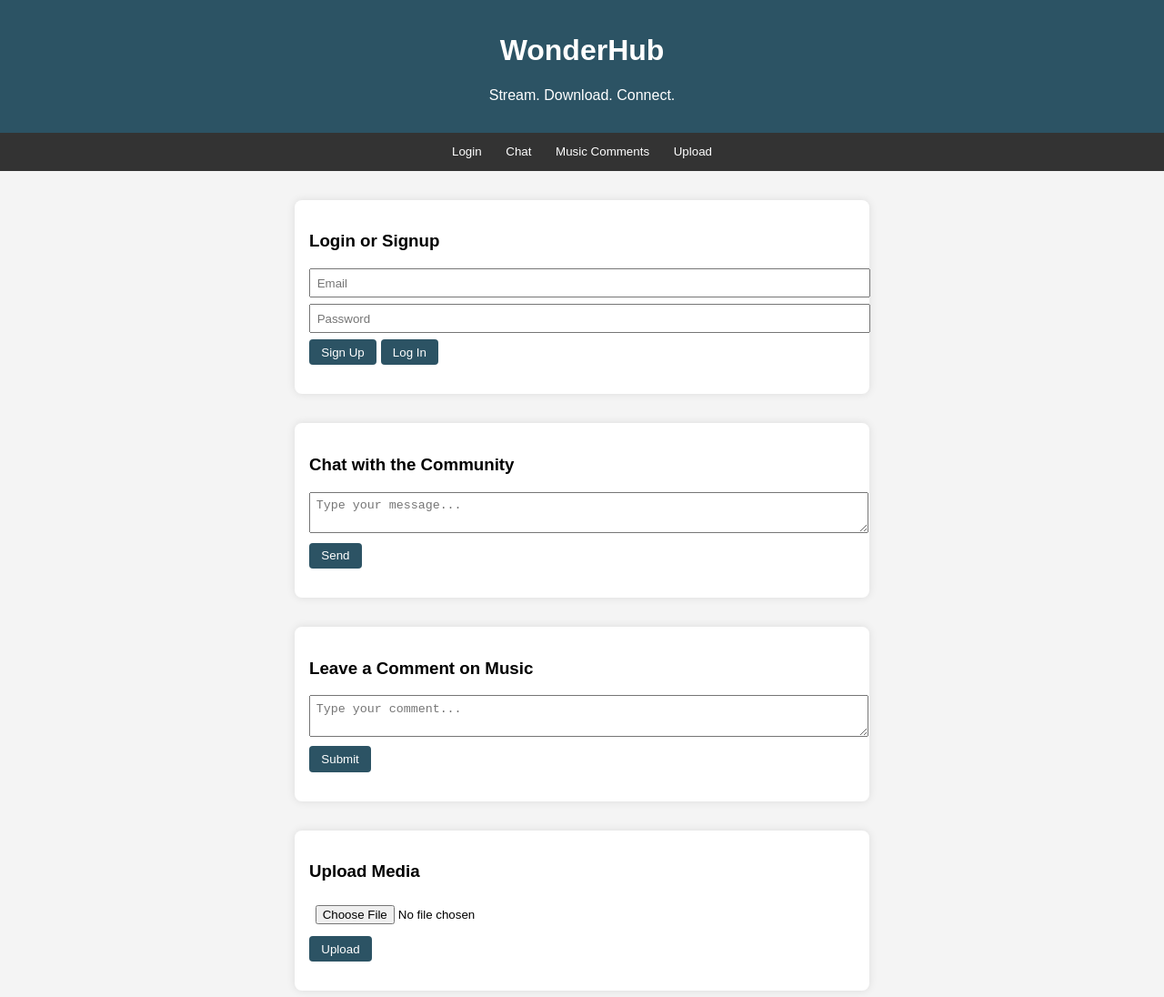
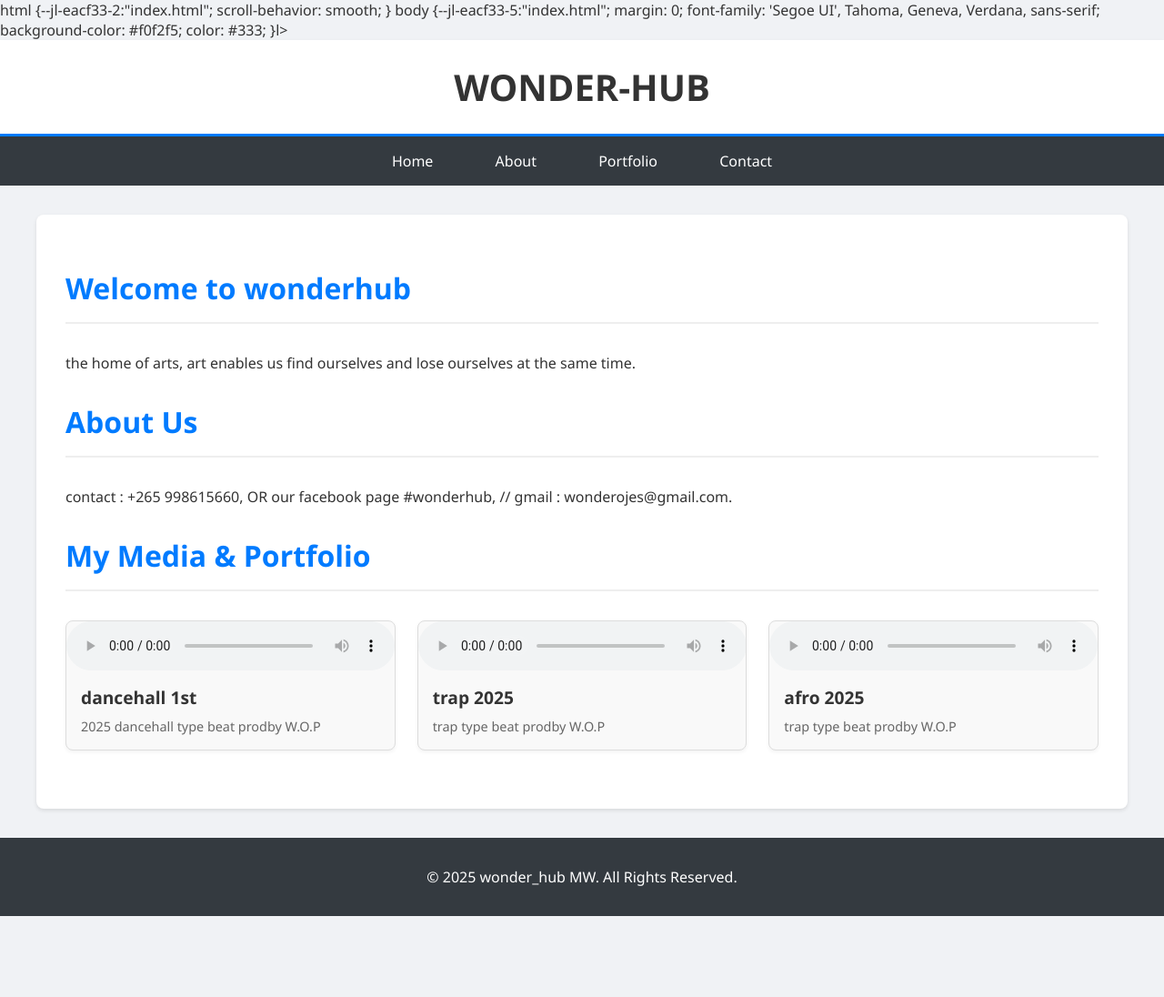
Before and after one commit to wonder0999/wop-creatives, a plain HTML site: page index.html in a window 1280 px wide. Shown: the whole page at 91% size. After the commit the page ends 1007 px from the top, so only its background shows below. Drawn offline with Linux system fonts and the light colour scheme; no server answers.

Commit message:
Add files via upload

```diff
--- a/index.html
+++ b/index.html
@@ -1,158 +1,191 @@
-<!DOCTYPE html>
+<!DOCT        <style>
+        html {
+            scroll-behavior: smooth;
+        }
+        body {
+            margin: 0;
+            font-family: 'Segoe UI', Tahoma, Geneva, Verdana, sans-serif;
+            background-color: #f0f2f5;
+            color: #333;
+        }l>
 <html lang="en">
 <head>
     <meta charset="UTF-8">
-  <title>WonderHub | Stream, Download & Connect</title>
-
-  <!-- Firebase SDKs -->
-  <script src="https://www.gstatic.com/firebasejs/9.6.1/firebase-app.js"></script>
-  <script src="https://www.gstatic.com/firebasejs/9.6.1/firebase-database.js"></script>
-  <script src="https://www.gstatic.com/firebasejs/9.6.1/firebase-auth.js"></script>
-  <script src="https://www.gstatic.com/firebasejs/9.6.1/firebase-storage.js"></script>
-
-  <!-- Firebase Config -->
-  <script>
-    const firebaseConfig = {
-      apiKey: "AIzaSyBOjzLPsw7wURg6b2YI3AMrnndl3AmjUFI",
-      authDomain: "wonderhub-a1366.firebaseapp.com",
-      databaseURL: "https://wonderhub-a1366-default-rtdb.firebaseio.com/",
-      projectId: "wonderhub-a1366",
-      storageBucket: "wonderhub-a1366.firebasestorage.app",
-      messagingSenderId: "83827278829",
-      appId: "1:83827278829:web:2a786ddad53452fffd9de4"
-    };
-    firebase.initializeApp(firebaseConfig);
-    const db = firebase.database();
-    const auth = firebase.auth();
-    const storage = firebase.storage();
-  </script>
-
+    <meta name="viewport" content="width=device-width, initial-scale=1.0">
+    <title>WONDER-HUB</title>
     <style>
-    body { font-family: sans-serif; background: #f4f4f4; margin: 0; padding: 0; }
-    header, footer { background: #2c5364; color: white; text-align: center; padding: 1em; }
-    nav { background: #333; display: flex; justify-content: center; flex-wrap: wrap; }
-    nav button { background: none; border: none; color: white; padding: 1em; cursor: pointer; }
-    .section { padding: 2em; text-align: center; }
-    .box { background: white; margin: 2em auto; padding: 1em; width: 80%; max-width: 600px; border-radius: 8px; box-shadow: 0 0 10px rgba(0,0,0,0.1); }
-    textarea, input[type="email"], input[type="password"], input[type="file"] { width: 100%; margin-bottom: 0.5em; padding: 0.5em; }
-    button { background: #2c5364; color: white; border: none; padding: 0.5em 1em; cursor: pointer; border-radius: 4px; }
-    ul { list-style: none; padding: 0; }
-    ul li { background: #eee; margin: 0.5em 0; padding: 0.5em; border-radius: 4px; }
+        body {
+            margin: 0;
+            font-family: 'Segoe UI', Tahoma, Geneva, Verdana, sans-serif;
+            background-color: #f0f2f5;
+            color: #333;
+        }
+        header {
+            background: #fff;
+            color: #333;
+            padding: 1.5em 2em;
+            text-align: center;
+            box-shadow: 0 2px 4px rgba(0,0,0,0.1);
+            border-bottom: 3px solid #007BFF;
+        }
+        header h1 {
+            margin: 0;
+            font-size: 2.5em;
+            font-weight: 600;
+        }
+        nav {
+            background: #343a40;
+            padding: 1em;
+            text-align: center;
+        }
+        nav a {
+            color: #fff;
+            text-decoration: none;
+            padding: 0.5em 1.5em;
+            margin: 0 0.5em;
+            border-radius: 5px;
+            transition: background-color 0.3s;
+        }
+        nav a:hover {
+            background-color: #007BFF;
+        }
+        .container {
+            max-width: 1200px;
+            margin: 2em auto;
+            padding: 0 2em;
+        }
+        main {
+            background: #fff;
+            padding: 2em;
+            border-radius: 8px;
+            box-shadow: 0 2px 4px rgba(0,0,0,0.1);
+        }
+        section {
+            margin-bottom: 2em;
+        }
+        h2 {
+            font-size: 2em;
+            color: #007BFF;
+            border-bottom: 2px solid #eee;
+            padding-bottom: 0.5em;
+            margin-bottom: 1em;
+        }
+        .media-gallery {
+            display: grid;
+            grid-template-columns: repeat(auto-fit, minmax(250px, 1fr));
+            gap: 1.5em;
+        }
+        .media-item {
+            background: #f9f9f9;
+            border: 1px solid #ddd;
+            border-radius: 8px;
+            overflow: hidden;
+            box-shadow: 0 2px 4px rgba(0,0,0,0.05);
+            transition: transform 0.3s, box-shadow 0.3s;
+        }
+        .media-item:hover {
+            transform: translateY(-5px);
+            box-shadow: 0 4px 8px rgba(0,0,0,0.1);
+        }
+        .media-item audio {
+            width: 100%;
+            border-radius: 8px 8px 0 0;
+        }
+        .media-item-info {
+            padding: 1em;
+        }
+        .media-item-info h3 {
+            margin: 0 0 0.5em;
+            font-size: 1.2em;
+        }
+        .media-item-info p {
+            margin: 0;
+            font-size: 0.9em;
+            color: #666;
+        }
+        footer {
+            background: #343a40;
+            color: #fff;
+            padding: 2em;
+            text-align: center;
+            margin-top: 2em;
+        }
+        @media (max-width: 768px) {
+            header h1 {
+                font-size: 2em;
+            }
+            nav a {
+                display: block;
+                margin: 0.5em 0;
+            }
+        }
     </style>
 </head>
 <body>
+    <header>
+        <h1>WONDER-HUB</h1>
+    </header>
+    <nav>
+        <a href="#">Home</a>
+        <a href="#about">About</a>
+        <a href="#">Portfolio</a>
+        <a href="#">Contact</a>
+    </nav>
+    <div class="container">
+        <main>
+            <section id="welcome">
+                <h2>Welcome to wonderhub</h2>
+                <p>the home of arts, art enables us find ourselves and lose ourselves at the same time.</p>
+            </section>
 
-  <header>
-    <h1>WonderHub</h1>
-    <p>Stream. Download. Connect.</p>
-  </header>
+            <section id="about">
+                <h2>About Us</h2>
+                <p>contact : +265 998615660, OR our facebook page #wonderhub, // gmail : wonderojes@gmail.com.</p>
+            </section>
 
-  <nav>
-    <button onclick="navigate('auth')">Login</button>
-    <button onclick="navigate('chat')">Chat</button>
-    <button onclick="navigate('music')">Music Comments</button>
-    <button onclick="navigate('upload')">Upload</button>
-  </nav><div class="box" id="auth">
-    <h3>Login or Signup</h3>
-    <input type="email" id="authEmail" placeholder="Email"><br>
-    <input type="password" id="authPassword" placeholder="Password"><br>
-    <button onclick="signup()">Sign Up</button>
-    <button onclick="login()">Log In</button>
-    <p id="authStatus"></p>
+            <section id="media">
+                <h2>My Media & Portfolio</h2>
+                <div class="media-gallery">
+                    <!-- dancehall beat -->
+                    <div class="media-item">
+                        <audio controls>
+                            <source src="dancehall.mp3" type="audio/mpeg">
+                            Your browser does not support the audio element.
+                        </audio>
+                        <div class="media-item-info">
+                            <h3>dancehall 1st</h3>
+                            <p>2025 dancehall type beat prodby W.O.P</p>
                         </div>
-
-  <div class="box" id="chat">
-    <h3>Chat with the Community</h3>
-    <textarea id="chatInput" placeholder="Type your message..."></textarea>
-    <button onclick="submitChat()">Send</button>
-    <ul id="chatMessages"></ul>
                     </div>
-
-  <div class="box" id="music">
-    <h3>Leave a Comment on Music</h3>
-    <textarea id="musicComment" placeholder="Type your comment..."></textarea>
-    <button onclick="submitComment()">Submit</button>
-    <ul id="musicComments"></ul>
+                    <!-- trap beat -->
+                    <div class="media-item">
+                        <audio controls>
+                            <source src="trap.mp3" type="audio/mpeg">
+                            Your browser does not support the audio element.
+                        </audio>
+                        <div class="media-item-info">
+                            <h3>trap 2025</h3>
+                            <p>trap type beat prodby W.O.P</p>
                         </div>
-
-  <div class="box" id="upload">
-    <h3>Upload Media</h3>
-    <input type="file" id="fileInput">
-    <button onclick="uploadFile()">Upload</button>
-    <p id="uploadStatus"></p>
-  </div><script>
-    function navigate(sectionId) {
-      document.getElementById(sectionId).scrollIntoView({ behavior: 'smooth' });
-    }
-
-    // 🔐 Authentication
-    function signup() {
-      const email = document.getElementById('authEmail').value;
-      const password = document.getElementById('authPassword').value;
-      auth.createUserWithEmailAndPassword(email, password)
-        .then(() => document.getElementById('authStatus').textContent = "Signup successful!")
-        .catch(err => document.getElementById('authStatus').textContent = err.message);
-    }
-
-    function login() {
-      const email = document.getElementById('authEmail').value;
-      const password = document.getElementById('authPassword').value;
-      auth.signInWithEmailAndPassword(email, password)
-        .then(() => document.getElementById('authStatus').textContent = "Login successful!")
-        .catch(err => document.getElementById('authStatus').textContent = err.message);
-    }
-
-    // 💬 Chat
-    function submitChat() {
-      const message = document.getElementById('chatInput').value.trim();
-      if (message === '') return;
-      db.ref('chat').push({
-        user: 'Anonymous',
-        text: message,
-        timestamp: Date.now()
-      });
-      document.getElementById('chatInput').value = '';
-    }
-
-    db.ref('chat').on('child_added', function(snapshot) {
-      const data = snapshot.val();
-      const li = document.createElement('li');
-      li.textContent = `${data.user}: ${data.text}`;
-      document.getElementById('chatMessages').appendChild(li);
-    });
-
-    // 💬 Music Comments
-    function submitComment() {
-      const comment = document.getElementById('musicComment').value.trim();
-      if (comment === '') return;
-      db.ref('comments/music').push({
-        user: 'Anonymous',
-        text: comment,
-        timestamp: Date.now()
-      });
-      document.getElementById('musicComment').value = '';
-    }
-
-    db.ref('comments/music').on('child_added', function(snapshot) {
-      const data = snapshot.val();
-      const li = document.createElement('li');
-      li.textContent = `${data.user}: ${data.text}`;
-      document.getElementById('musicComments').appendChild(li);
-    });
-
-    // 📁 Upload
-    function uploadFile() {
-      const file = document.getElementById('fileInput').files[0];
-      if (!file) return;
-
-      const ref = storage.ref('uploads/' + file.name);
-      ref.put(file).then(() => {
-        document.getElementById('uploadStatus').textContent = "Upload successful!";
-      }).catch(err => {
-        document.getElementById('uploadStatus').textContent = err.message;
-      });
-    }
-  </script>
-
+                    </div>
+                    <!-- afro -->
+                    <div class="media-item">
+                        <audio controls>
+                            <source src="afro.mp3" type="audio/mpeg">
+                            Your browser does not support the audio element.
+                        </audio>
+                        <div class="media-item-info">
+                            <h3>afro 2025</h3>
+                            <p>trap type beat prodby W.O.P</p>
+                        </div>
+                    </div>
+                    <!-- Add more media items here -->
+                </div>
+            </section>
+        </main>
+    </div>
+    <footer>
+        &copy; 2025 wonder_hub MW. All Rights Reserved.
+    </footer>
 </body>
 </html>
```
Lines whose indentation alone changed are shown as unchanged.
